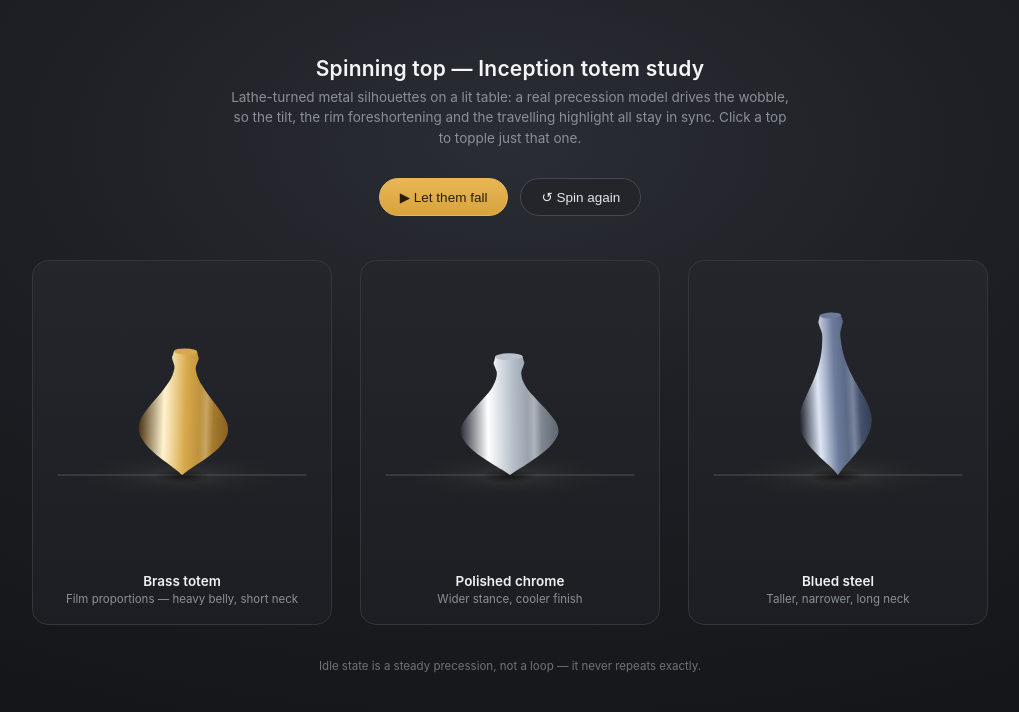
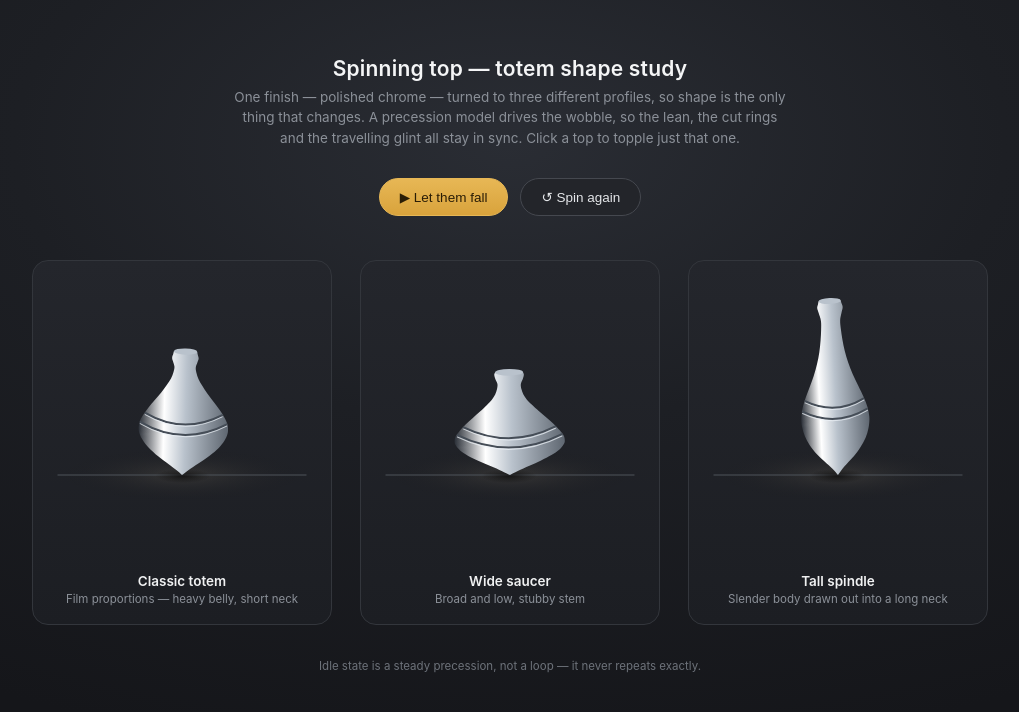
Before and after one commit to kingalban/survival-models-talk, a plain HTML site: page demos/spinning-top-demo.html in a window 1280 px wide. Shown: the whole page, without its empty margins (130-1149 px from the left). Drawn offline with Linux system fonts and the light colour scheme.

Commit message:
Spinning tops: horizontal turning detail, one chrome finish, three profiles
Drops the vertical highlight rect — being a translucent band laid over the
full height, it washed out the lit edges of the silhouette and made them
read as see-through. In its place: two cut rings around the belly, re-cut
each frame from the current viewing angle so they bow with the lean, and a
dark reflection with a lit lower edge that travels one way round the widest
circle.

All three tops now share the polished-chrome palette, so the profile is the
only thing that varies: classic totem, wide saucer, tall spindle.

```diff
--- a/demos/spinning-top-demo.html
+++ b/demos/spinning-top-demo.html
@@ -3,7 +3,7 @@
 <head>
 <meta charset="utf-8" />
 <meta name="viewport" content="width=device-width, initial-scale=1" />
-<title>Spinning top — Inception totem study</title>
+<title>Spinning top — totem shape study</title>
 <style>
   :root {
     --bg: #15161a;
@@ -115,10 +115,10 @@
 </head>
 <body>
 
-<h1>Spinning top — Inception totem study</h1>
-<p class="sub">Lathe-turned metal silhouettes on a lit table: a real precession model drives the wobble,
-so the tilt, the rim foreshortening and the travelling highlight all stay in sync.
-Click a top to topple just that one.</p>
+<h1>Spinning top — totem shape study</h1>
+<p class="sub">One finish — polished chrome — turned to three different profiles, so shape is the only
+thing that changes. A precession model drives the wobble, so the lean, the cut rings
+and the travelling glint all stay in sync. Click a top to topple just that one.</p>
 
 <div class="controls">
   <button class="primary" id="playAll">▶ Let them fall</button>
@@ -138,45 +138,59 @@ Click a top to topple just that one.</p>
    same numbers, so a variant only has to change the profile.
 ------------------------------------------------------------------ */
 
+/* One finish for all of them — polished chrome — so the only thing that
+   changes card to card is the turned profile. `grooves` are the heights of
+   the cut rings around the belly. */
+const CHROME = {
+  edge: '#2b3038',
+  dark: '#5f6771',
+  mid:  '#b9c2cc',
+  spec: '#ffffff',
+  cut:  '#454d57',
+  lip:  '#eef3f8',
+};
+
 const DESIGNS = [
   {
-    name: 'Brass totem',
+    name: 'Classic totem',
     desc: 'Film proportions — heavy belly, short neck',
     profile: [
       [0,0],[4,5],[9,12],[14,19],[20,26],[26,31],[31,33.6],[35,34.4],
       [40,33.8],[45,31.4],[51,27.4],[57,22.6],[63,17.8],[69,13.6],[74,10.6],
       [79,8.8],[83,8.2],[87,9.4],[90,10.2],[93,9.4],[95,9],
     ],
-    metal: { edge: '#4a3413', dark: '#8a6220', mid: '#d8a94c', spec: '#fff3cf', warm: '#a97a28' },
+    grooves: [40, 47],
   },
   {
-    name: 'Polished chrome',
-    desc: 'Wider stance, cooler finish',
+    name: 'Wide saucer',
+    desc: 'Broad and low, stubby stem',
     profile: [
-      [0,0],[4,6],[9,14],[14,21.6],[19,28],[24,33],[29,36.4],[33,37.6],
-      [38,36.8],[43,34],[49,29.2],[55,23.6],[61,18.2],[66,14],[71,11.2],
-      [75,9.8],[79,9.4],[83,10.8],[86,11.8],[89,11],[91,10.6],
+      [0,0],[3,6],[7,15],[11,24],[15,32],[19,38],[23,41.4],[26,42.4],
+      [30,41.6],[34,38.6],[39,34],[44,28.4],[49,22.6],[54,17.2],[58,13.4],
+      [62,10.8],[66,9.4],[70,9],[74,10.6],[77,11.4],[79,10.8],
     ],
-    metal: { edge: '#2b3038', dark: '#5f6771', mid: '#b9c2cc', spec: '#ffffff', warm: '#8d959f' },
+    grooves: [31, 37],
   },
   {
-    name: 'Blued steel',
-    desc: 'Taller, narrower, long neck',
+    name: 'Tall spindle',
+    desc: 'Slender body drawn out into a long neck',
     profile: [
-      [0,0],[5,4],[11,10],[18,16.4],[25,22],[32,25.8],[38,27.6],[43,28],
-      [49,27],[56,24.4],[64,20.4],[72,16.2],[80,12.6],[88,9.8],[96,8],
-      [103,7.2],[109,7],[114,8.4],[118,9.4],[121,8.6],[123,8.2],
+      [0,0],[5,4],[11,10],[17,15.6],[24,20.6],[31,24],[38,25.8],[44,26.2],
+      [51,25.2],[59,22.6],[68,18.8],[77,15],[86,12],[95,9.8],[104,8.4],
+      [112,7.6],[119,7.4],[125,8.8],[129,9.8],[132,9],[134,8.6],
     ],
-    metal: { edge: '#171b26', dark: '#333d55', mid: '#6d7c9c', spec: '#dfe7f5', warm: '#4a5674' },
+    grooves: [50, 58],
   },
 ];
 
 /* One knob for how large the tops sit in the frame: the profiles above are
    authored at a comfortable drawing scale, then scaled once here so every
-   derived measurement (rings, rim ellipses, lift, slide) follows along. */
+   derived measurement (grooves, rim ellipse, lift, slide) follows along. */
 const SCALE = 1.3;
 for (const d of DESIGNS) {
   d.profile = d.profile.map(([y, r]) => [y * SCALE, r * SCALE]);
+  d.grooves = d.grooves.map((y) => y * SCALE);
+  d.metal = CHROME;
 }
 
 const VB_W = 272, VB_H = 296;
@@ -212,12 +226,15 @@ function bellyOf(profile) {
 }
 
 /* ------------------------------------------------------------------
-   Markup for one top. Deliberately plain: a silhouette filled with a
-   single cross-section gradient, one flat head ellipse, one moving
-   highlight, a soft shadow. No turning rings, no rim lips, no
-   reflection — at slide size that detail just reads as noise.
-   IDs are namespaced per instance because each variant has its own
-   gradients and clip.
+   Markup for one top: a silhouette filled with a single cross-section
+   gradient, a flat head ellipse, a pair of cut rings around the belly,
+   and a glint that travels round those rings. Everything reads
+   horizontally — nothing vertical is laid over the body, so the lit
+   edges of the silhouette stay unbroken.
+
+   The groove paths and the glint are re-cut every frame from the
+   current viewing angle (see render), so they bow with the lean.
+   IDs are namespaced per instance.
 ------------------------------------------------------------------ */
 function buildSVG(design, i) {
   const p = design.profile;
@@ -236,12 +253,18 @@ function buildSVG(design, i) {
         <stop offset="52%"  stop-color="${m.mid}" />
         <stop offset="100%" stop-color="${m.dark}" />
       </linearGradient>
-      <!-- the reflection that travels around the body as it spins -->
-      <linearGradient id="${u('sweep')}" x1="0" y1="0" x2="1" y2="0">
-        <stop offset="0%"   stop-color="${m.spec}" stop-opacity="0" />
-        <stop offset="50%"  stop-color="${m.spec}" stop-opacity="0.8" />
+      <!-- The mark that travels round the belly as it spins: a dark
+           reflection with a lit edge under it. Dark reads on chrome —
+           a white glint on a white specular band is invisible. -->
+      <radialGradient id="${u('glint')}" cx="0.5" cy="0.5" r="0.5">
+        <stop offset="0%"   stop-color="${m.edge}" stop-opacity="0.85" />
+        <stop offset="50%"  stop-color="${m.edge}" stop-opacity="0.4" />
+        <stop offset="100%" stop-color="${m.edge}" stop-opacity="0" />
+      </radialGradient>
+      <radialGradient id="${u('glintlip')}" cx="0.5" cy="0.5" r="0.5">
+        <stop offset="0%"   stop-color="${m.spec}" stop-opacity="0.95" />
         <stop offset="100%" stop-color="${m.spec}" stop-opacity="0" />
-      </linearGradient>
+      </radialGradient>
       <radialGradient id="${u('pool')}" cx="0.5" cy="0.5" r="0.5">
         <stop offset="0%"   stop-color="#cbb894" stop-opacity="0.14" />
         <stop offset="100%" stop-color="#000000" stop-opacity="0" />
@@ -262,8 +285,14 @@ function buildSVG(design, i) {
 
     <g class="top">
       <path d="${body}" fill="url(#${u('body')})" />
-      <rect class="sweep" x="-7" y="${-head[0] - 6}" width="14" height="${head[0] + 12}"
-            fill="url(#${u('sweep')})" clip-path="url(#${u('clip')})" opacity="0.4" />
+      <g clip-path="url(#${u('clip')})">
+        ${design.grooves.map(() => `
+          <path class="cut"  fill="none" stroke="${m.cut}" stroke-width="2" stroke-linecap="round" />
+          <path class="lip"  fill="none" stroke="${m.lip}" stroke-width="1" stroke-linecap="round"
+                opacity="0.75" />`).join('')}
+        <ellipse class="glint" ry="6" fill="url(#${u('glint')})" />
+        <ellipse class="glint-lip" ry="2.4" fill="url(#${u('glintlip')})" />
+      </g>
       <ellipse class="head" cx="0" cy="${-head[0]}" rx="${head[1]}" ry="${head[1] * CAM}"
                fill="${m.mid}" />
     </g>
@@ -311,7 +340,11 @@ class Top {
     this.height = this.head[0];
     this.top = root.querySelector('.top');
     this.cast = root.querySelector('.cast');
-    this.sweep = root.querySelector('.sweep');
+    this.cuts = Array.from(root.querySelectorAll('.cut'));
+    this.lips = Array.from(root.querySelectorAll('.lip'));
+    this.glint = root.querySelector('.glint');
+    this.glintLip = root.querySelector('.glint-lip');
+    this.grooves = design.grooves.map((y) => ({ y, r: radiusAt(design.profile, y) }));
     this.headEl = root.querySelector('.head');
     this.reset();
   }
@@ -378,8 +411,11 @@ class Top {
 
     // Rim openness: the camera sits CAM_ANGLE above the rim plane; leaning
     // away opens the ellipse, leaning toward the viewer closes then flips it.
-    // Clamped, or a steep lean turns the flat head into a bulging disc.
-    const ratio = Math.min(2.1, Math.max(0.04, Math.abs(Math.sin(CAM_ANGLE + toward))) / CAM);
+    // How open the horizontal circles look from here. Signed, because past
+    // a steep lean you start seeing them from underneath and they bow the
+    // other way; clamped, or the flat head balloons into a disc.
+    const open = Math.max(-2.1, Math.min(2.1, Math.sin(CAM_ANGLE + toward) / CAM));
+    const ratio = Math.abs(open);
 
     // Rolling onto the belly lifts the axis off the tip and skids it sideways.
     const lift = toppling ? this.belly.r * 0.92 * Math.sin(this.theta) : 0;
@@ -400,13 +436,36 @@ class Top {
     // piece of detail worth keeping, because it is what sells the 3D.
     this.headEl.setAttribute('ry', (this.head[1] * CAM * ratio).toFixed(2));
 
-    // Spin cue: the highlight always crosses the same way round — it enters
-    // at one edge, sweeps across and reappears at the same edge, so the
-    // surface reads as turning rather than rocking side to side.
-    const amp = this.belly.r;
-    const u = ((this.spin / 6.283) % 1 + 1) % 1;
-    this.sweep.setAttribute('x', (amp * (2 * u - 1) - 7).toFixed(2));
-    this.sweep.setAttribute('opacity', (0.5 * Math.sin(Math.PI * u)).toFixed(3));
+
+    // Cut rings around the belly, bowing with the viewing angle. The near
+    // half of each circle sits lower on screen, which is the whole cue.
+    this.grooves.forEach((g, k) => {
+      const bow = g.r * CAM * open;
+      const x = g.r * 0.985;
+      const arc = (dy) =>
+        `M ${-x.toFixed(2)} ${(-g.y + dy).toFixed(2)} Q 0 ${(-g.y + dy + bow * 2).toFixed(2)} ${x.toFixed(2)} ${(-g.y + dy).toFixed(2)}`;
+      this.cuts[k].setAttribute('d', arc(0));
+      this.lips[k].setAttribute('d', arc(1.8));
+    });
+
+    // The mark rides the widest circle in one direction: it crosses the near
+    // face, slips off the edge and comes back at the same side. It sits on
+    // bare belly rather than on a cut ring, where the metal is brightest and
+    // a dark reflection has something to read against.
+    const g0 = this.belly;
+    const a = this.spin;
+    const near = Math.cos(a);
+    const gx = g0.r * 0.88 * Math.sin(a);
+    const gy = -g0.y + g0.r * CAM * open * near;
+    const vis = Math.max(0, near);
+    this.glint.setAttribute('rx', (g0.r * 0.34).toFixed(2));
+    this.glint.setAttribute('cx', gx.toFixed(2));
+    this.glint.setAttribute('cy', gy.toFixed(2));
+    this.glint.setAttribute('opacity', vis.toFixed(3));
+    this.glintLip.setAttribute('rx', (g0.r * 0.22).toFixed(2));
+    this.glintLip.setAttribute('cx', gx.toFixed(2));
+    this.glintLip.setAttribute('cy', (gy + 5.5).toFixed(2));
+    this.glintLip.setAttribute('opacity', (vis * 0.9).toFixed(3));
 
     // Cast shadow stretches out as the top goes over.
     const s = Math.sin(this.theta);
```
